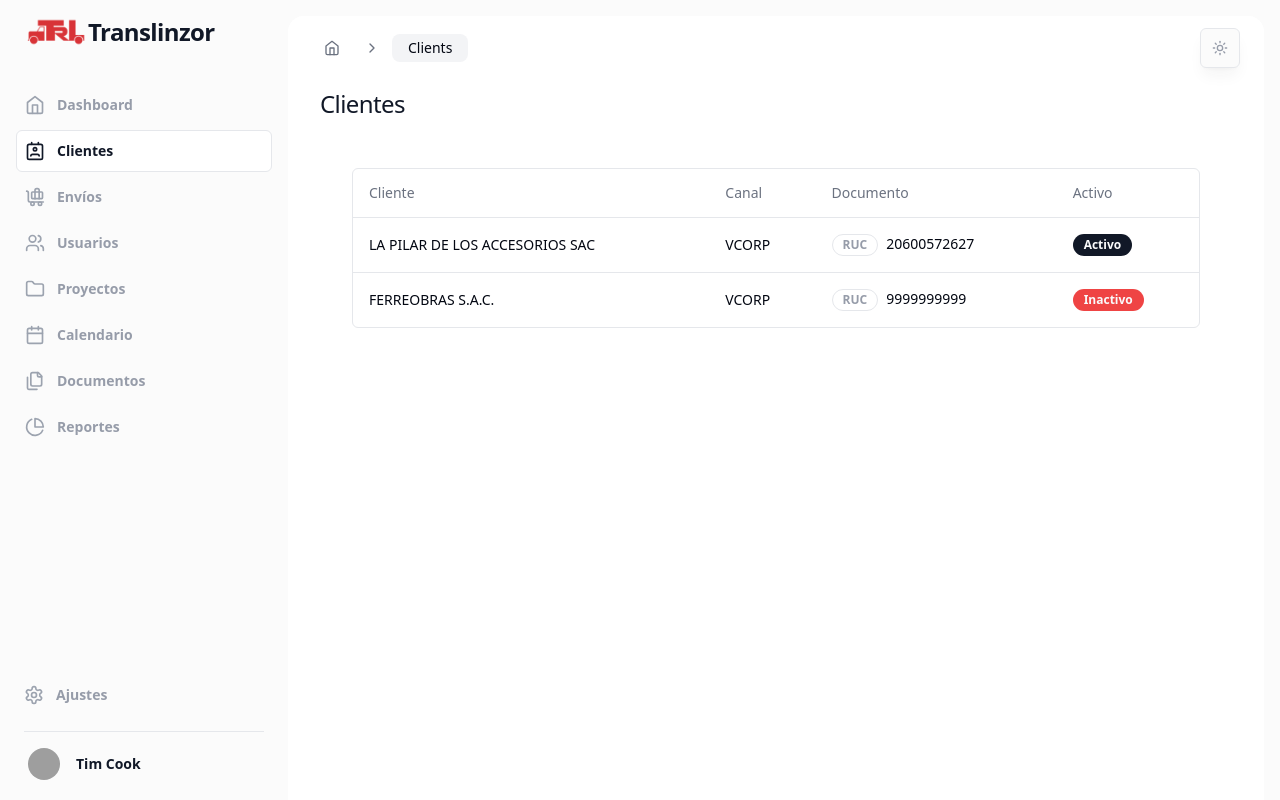
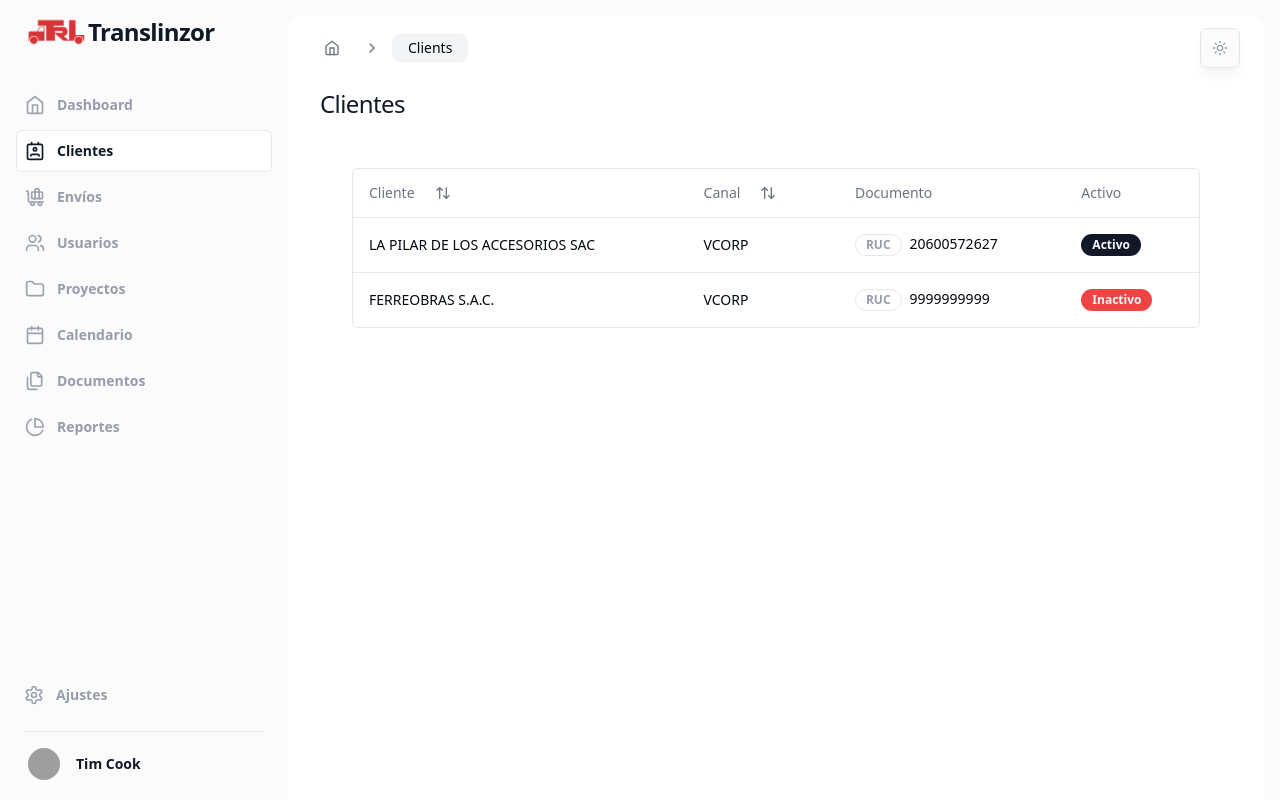
Before and after one commit to paolorossig/translinzor, a Next.js app: page /clients in a window 1280 px wide. Built offline with nearby package versions, Linux system fonts and the light colour scheme; grey boxes are pictures that could not be loaded.

Commit message:
feat: add sorting to data table

```diff
--- a/src/app/(dashboard)/clients/columns.tsx
+++ b/src/app/(dashboard)/clients/columns.tsx
@@ -1,18 +1,24 @@
 'use client'
 
-import { ColumnDef } from '@tanstack/react-table'
+import type { Column, ColumnDef } from '@tanstack/react-table'
+import { ArrowUpDownIcon } from 'lucide-react'
 
 import { Badge } from '@/components/ui/badge'
+import { Button } from '@/components/ui/button'
 import { type Client } from '@/lib/data'
 
 export const columns: ColumnDef<Client>[] = [
   {
     accessorKey: 'name',
-    header: 'Cliente',
+    header: ({ column }) => {
+      return <HeaderWithSorting column={column}>Cliente</HeaderWithSorting>
+    },
   },
   {
     accessorKey: 'channel',
-    header: 'Canal',
+    header: ({ column }) => {
+      return <HeaderWithSorting column={column}>Canal</HeaderWithSorting>
+    },
   },
   {
     accessorKey: 'documentNumber',
@@ -40,3 +46,25 @@ export const columns: ColumnDef<Client>[] = [
     },
   },
 ]
+
+function HeaderWithSorting<TData, TValue>({
+  column,
+  children,
+}: {
+  column: Column<TData, TValue>
+  children: React.ReactNode
+}) {
+  return (
+    <div className="flex items-center space-x-2">
+      <span>{children}</span>
+      <Button
+        size="icon"
+        variant="ghost"
+        className="hover:bg-secondary hover:text-secondary-foreground"
+        onClick={() => column.toggleSorting(column.getIsSorted() === 'asc')}
+      >
+        <ArrowUpDownIcon className="h-4 w-4" />
+      </Button>
+    </div>
+  )
+}
--- a/src/components/ui/data-table.tsx
+++ b/src/components/ui/data-table.tsx
@@ -1,10 +1,13 @@
 'use client'
 
+import { useState } from 'react'
 import {
   flexRender,
   getCoreRowModel,
+  getSortedRowModel,
   useReactTable,
   type ColumnDef,
+  type SortingState,
 } from '@tanstack/react-table'
 
 import {
@@ -25,10 +28,17 @@ export function DataTable<TData, TValue>({
   columns,
   data,
 }: DataTableProps<TData, TValue>) {
+  const [sorting, setSorting] = useState<SortingState>([])
+
   const table = useReactTable({
     data,
     columns,
     getCoreRowModel: getCoreRowModel(),
+    onSortingChange: setSorting,
+    getSortedRowModel: getSortedRowModel(),
+    state: {
+      sorting,
+    },
   })
 
   return (
```
